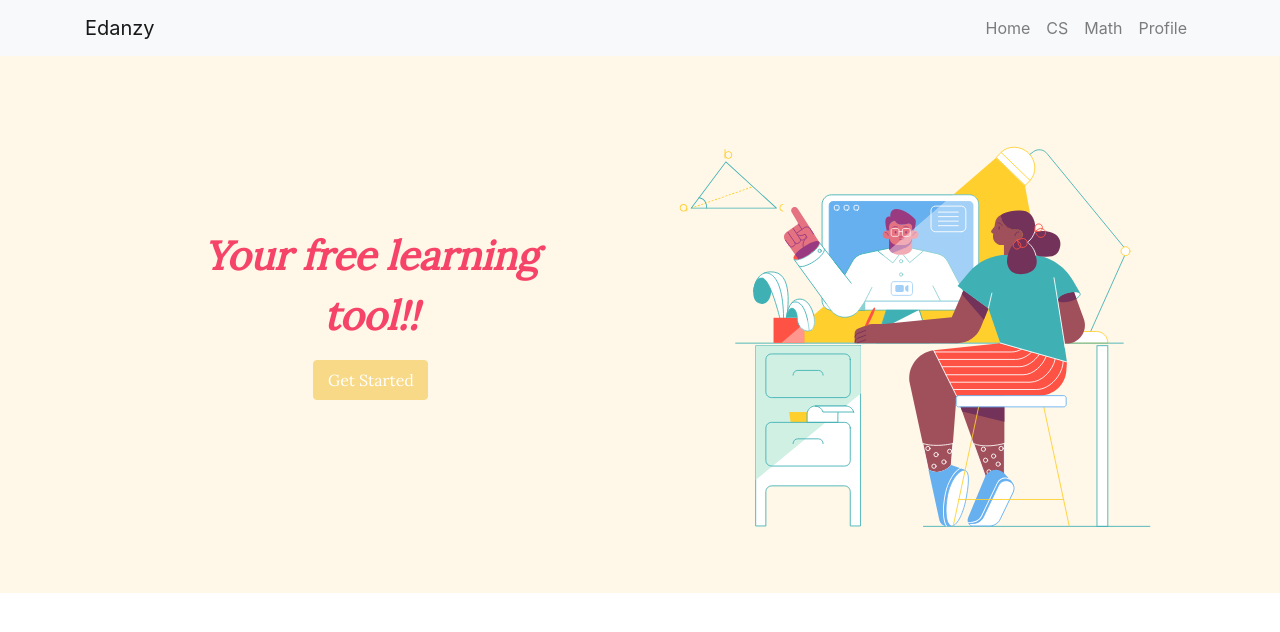
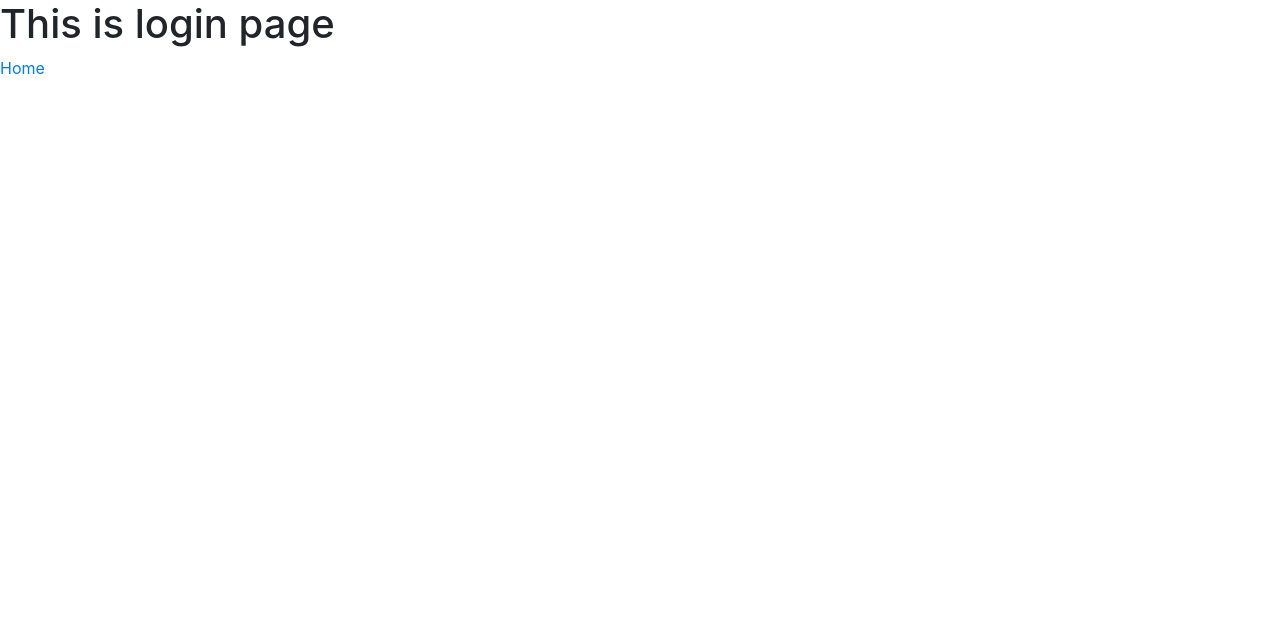
Before and after one commit to mansooranis/edanzy, a React (Create React App) app: page /login in a window 1280 px wide. Shown: the top 632 px of the page. Built offline with nearby package versions, Linux system fonts and the light colour scheme.

Commit message:
added link from signup to login. (router order matters)

```diff
--- a/src/App.css
+++ b/src/App.css
@@ -1,4 +1,4 @@
 @import url('https://fonts.googleapis.com/css?family=Source+Sans+Pro:regular,bold,italic&subset=latin,latin-ext');
-.App {
+/* .App {
 
-}
+} */
--- a/src/App.js
+++ b/src/App.js
@@ -6,7 +6,7 @@ import {
   Route,
   Link
 } from "react-router-dom";
-import Login from './components/SignupPage/SignUp'
+import Login from './components/LoginPage/Login';
 import SignUp from './components/SignupPage/SignUp';
 
 function App() {
@@ -16,9 +16,15 @@ function App() {
         <Route path="/signup">
           <SignUp/>
         </Route>
+
+        <Route path="/login">
+          <Login/>
+        </Route>
+
         <Route path="/">
           <HomePage/>
         </Route>
+
       </Switch>
     </Router>
   );
--- a/src/components/LoginPage/Login.js
+++ b/src/components/LoginPage/Login.jsx
@@ -4,7 +4,7 @@ export default function Login(){
     return(
         <div>
             <h1>This is login page</h1>
-            <Link to="/">home</Link>
+            <Link to='/'>Home</Link>
         </div>
     )
 }
--- a/src/components/SignupPage/SignUp.js
+++ b/src/components/SignupPage/SignUp.js
@@ -1,6 +1,8 @@
 import "./Signup.css"
 import { useRef, useEffect } from "react"
 import { Form, Button } from "react-bootstrap"
+import { Link } from "react-router-dom"
+
 export default function SignUp(){
     const email = useRef(null);
     const firstname = useRef(null);
@@ -38,7 +40,7 @@ export default function SignUp(){
                         </Form>
                     </div>
                     <div className="signup-signin-option">
-                        <span>Already a member? Log In</span>
+                        <span>Already a member? <Link to='/login'>Log In</Link></span>
                     </div>
                 </div>
 
```
Also changed, not shown: 1 other file (tests, documents, lock files or other folders).
